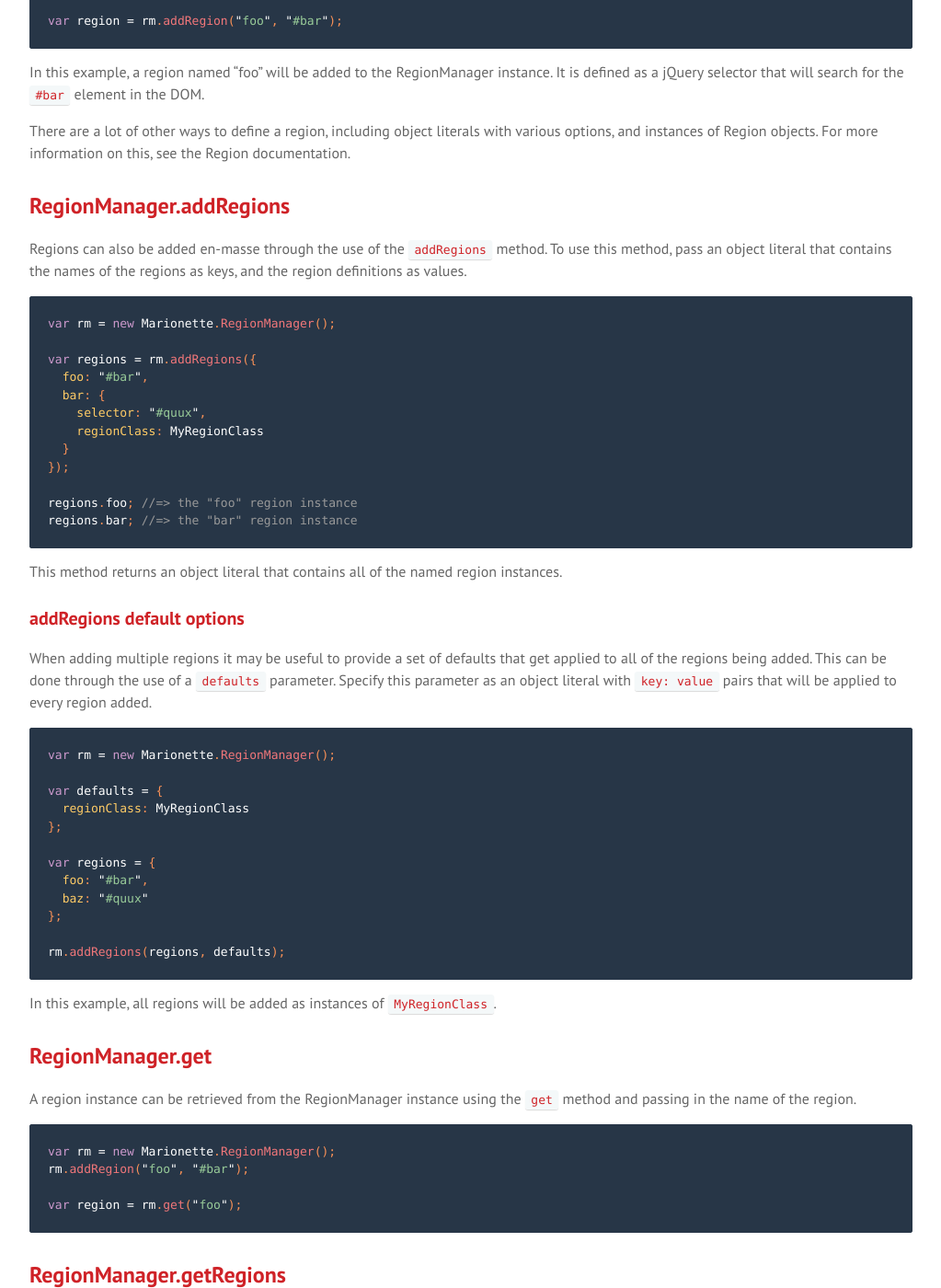
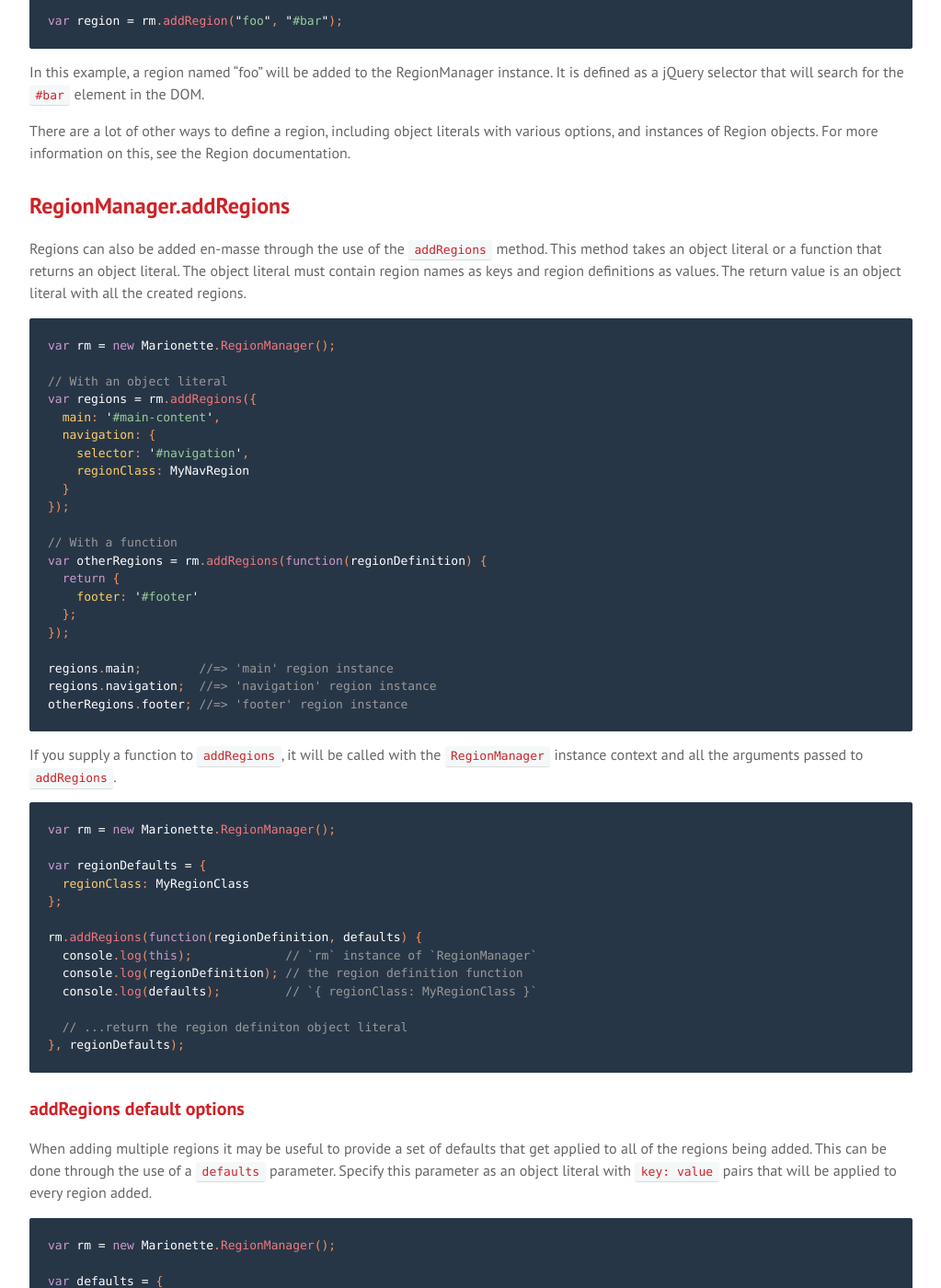
Before and after one commit to sadcitizen/marionettejs.ru, a Jekyll site: the page built from _posts/2014-05-20-regionmanager.md, in a window 1280 px wide and 1400 px high, scrolled down 1581 px. Shown: the whole window at 92% size, without its empty margins (128-1151 px from the left). Built offline with Jekyll 4.4.1, drawn with Linux system fonts in a browser that asks for light colours; some web fonts are replaced; Markdown is read by kramdown in place of the engine named in the settings.

Commit message:
update ru/RegionManager

````diff
--- a/_includes/translation/ru/marionette.regionmanager.md
+++ b/_includes/translation/ru/marionette.regionmanager.md
@@ -71,28 +71,55 @@
 ## RegionManager.addRegions
 
 Regions can also be added en-masse through the use
-of the `addRegions` method. To use this method,
-pass an object literal that contains the names of
-the regions as keys, and the region definitions as
-values.
+of the `addRegions` method. This method takes an object
+literal or a function that returns an object literal.
+The object literal must contain region names as keys
+and region definitions as values. The return value
+is an object literal with all the created regions.
 
 ```js
 var rm = new Marionette.RegionManager();
 
+// With an object literal
 var regions = rm.addRegions({
-  foo: "#bar",
-  bar: {
-    selector: "#quux",
-    regionClass: MyRegionClass
+  main: '#main-content',
+  navigation: {
+    selector: '#navigation',
+    regionClass: MyNavRegion
   }
 });
 
-regions.foo; //=> the "foo" region instance
-regions.bar; //=> the "bar" region instance
+// With a function
+var otherRegions = rm.addRegions(function(regionDefinition) {
+  return {
+    footer: '#footer'
+  };
+});
+
+regions.main;        //=> 'main' region instance
+regions.navigation;  //=> 'navigation' region instance
+otherRegions.footer; //=> 'footer' region instance
 ```
 
-This method returns an object literal that contains
-all of the named region instances.
+If you supply a function to `addRegions`, it will be
+called with the `RegionManager` instance context and
+all the arguments passed to `addRegions`.
+
+```js
+var rm = new Marionette.RegionManager();
+
+var regionDefaults = {
+  regionClass: MyRegionClass
+};
+
+rm.addRegions(function(regionDefinition, defaults) {
+  console.log(this);             // `rm` instance of `RegionManager`
+  console.log(regionDefinition); // the region definition function
+  console.log(defaults);         // `{ regionClass: MyRegionClass }`
+
+  // ...return the region definiton object literal
+}, regionDefaults);
+```
 
 ### addRegions default options
 
````
